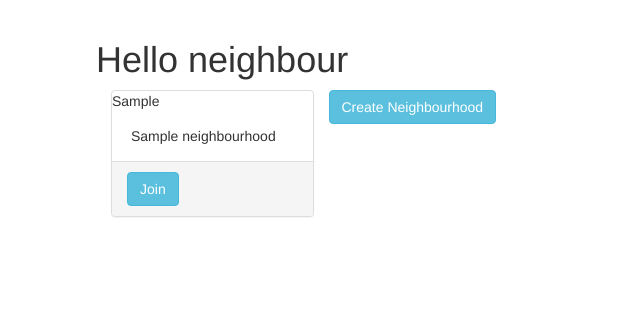
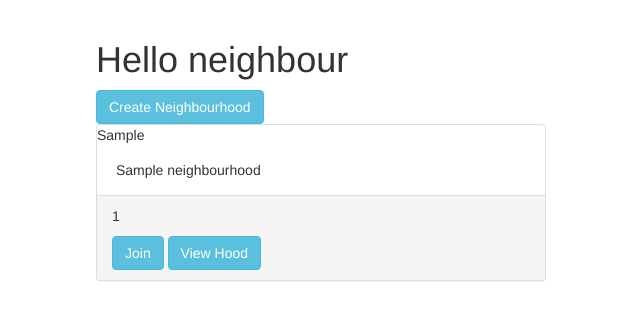
Before and after one commit to ndanu-josy/Neighbourhood, a Django app: page / in a window 1280 px wide. Shown: the part 52-372 px from the top of the page, without its empty margins (79-719 px from the left). Run offline with Django 3.2, Linux system fonts and the light colour scheme; tables that the repository leaves empty hold one stand-in row (values such as "Sample post"); some libraries are stand-ins or nearby versions.

Commit message:
Add  view to show a single hood

```diff
--- a/neighapp/templates/index.html
+++ b/neighapp/templates/index.html
@@ -4,8 +4,9 @@
 <div class="container">
     <h1>Hello neighbour</h1>
     <a class="btn btn-info" href="{% url 'createHood' %}">Create Neighbourhood</a>
+    <div class="row">
         {% for hood in hoods %}
-    <div class="col-md-3">
+        <div class="col-md-6">
             <div class="panel panel-default">
                 <div class="panel-header">
                     {{ hood.neighbourhood_location }}
@@ -15,14 +16,16 @@
                     {{ hood.neighbourhood_name }}
                 </div>
                 <div class="panel-footer">
+                    <p>    {{ hood.occupants_count }}</p>
                     <a class="btn btn-info" href="{% url 'joinHood' hood.id%}">Join</a>
+                    <a class="btn btn-info" href="{% url 'joinHood' hood.id%}">View Hood</a>
                 </div>
             </div>
             <p></p>
         </div>
 
         {%endfor%}
-
+    </div>
 </div>
 
 {%endblock%}
--- a/neighapp/templates/navbar.html
+++ b/neighapp/templates/navbar.html
@@ -104,7 +104,7 @@
 				<span class="icon-bar"></span>
 				<span class="icon-bar"></span>
 			</button>
-			<a class="navbar-brand" href="#"><span class="fa fa-home"></span><span class="link"> Home</span></a>
+			<a class="navbar-brand" href="/"><span class="fa fa-home"></span><span class="link"> Home</span></a>
 		</div>
 		<!-- Nav Collapse -->
 		<div class="navbar-collapse collapse" id="collapse-1">
--- a/neighapp/views.py
+++ b/neighapp/views.py
@@ -1,4 +1,4 @@
-from neighapp.models import Neighbourhood
+from neighapp.models import Business, Neighbourhood
 from django.contrib.auth import login
 from neighapp.forms import NeighbourHoodForm, RegistrationForm, profileForm, userForm
 from django.shortcuts import get_object_or_404, render
@@ -67,3 +67,23 @@ def join_neighbourhood(request, id):
     messages.success(
         request, 'Success! You have succesfully joined this Neighbourhood ')
     return redirect('index')
+
+@login_required(login_url='/accounts/login/')
+def single_hood(request, hood_id):
+    neighbourhood = Neighbourhood.objects.get(id=hood_id)
+    business = Business.objects.filter(neighbourhood=neighbourhood)
+    posts = Post.objects.filter(neighbourhood=neighbourhood)
+    posts = posts[::-1]
+    if request.method == 'POST':
+        form = BusinessForm(request.POST)
+        if form.is_valid():
+            b_form = form.save(commit=False)
+            b_form.neighbourhood = neighbourhood
+            b_form.user = request.user.profile
+            b_form.save()
+            return redirect('single-hood', neighbourhood.id)
+    else:
+        form = BusinessForm()
+
+    return render(request, 'single_hood.html', { 'neighbourhood': neighbourhood, 'business': business,
+     'form': form,'posts': posts})
```
Lines whose indentation alone changed are shown as unchanged.
